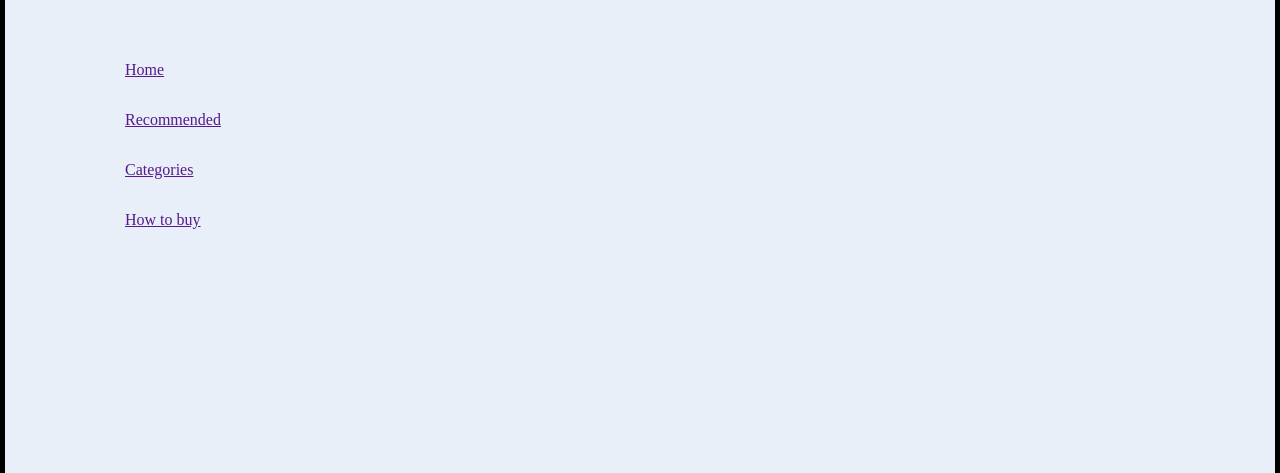
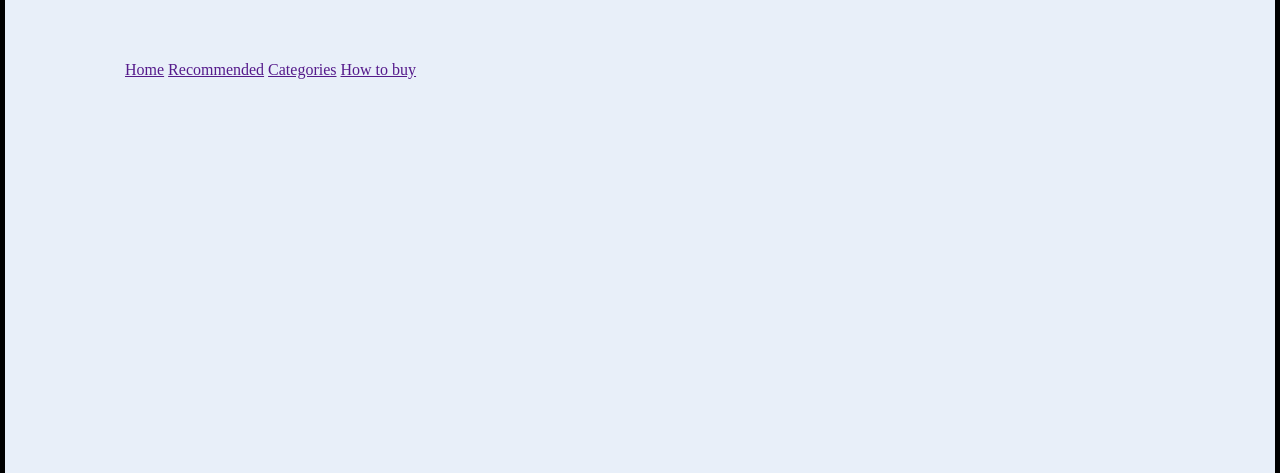
Before and after one commit to Roman80-IT/Bose-1, a plain HTML site: page index.html in a window 1280 px wide. Shown: the part 327-800 px from the top of the page. Drawn offline with Linux system fonts and the light colour scheme.

Commit message:
Update index.html

```diff
--- a/index.html
+++ b/index.html
@@ -30,12 +30,10 @@
         <img src="/images/Logo.png" alt="Bose logo" class="logo" />
         <img src="/images/icons/Icon-Close.png" alt="Close" />
       </div>
-      <nav class="nav">
-        <a href="">Home</a>
-        <a href="">Recommended</a>
-        <a href="">Categories</a>
-        <a href="">How to buy</a>
-      </nav>
+      <a href="">Home</a>
+      <a href="">Recommended</a>
+      <a href="">Categories</a>
+      <a href="">How to buy</a>
     </div>
     <main>
       <section>
```
